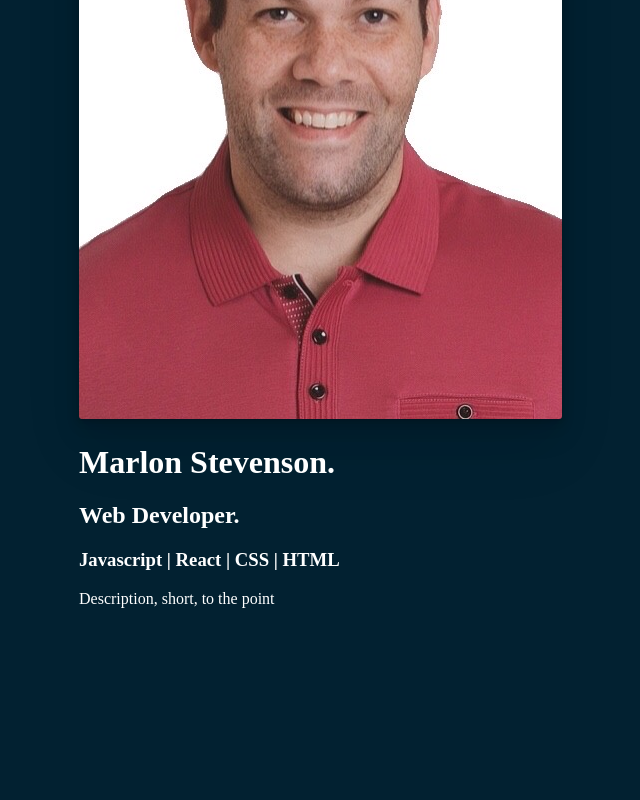
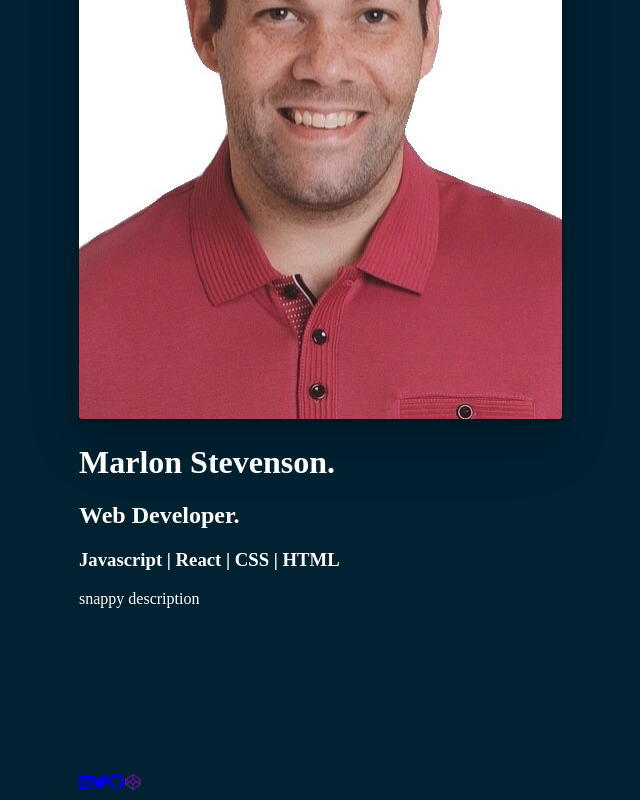
Before and after one commit to marlybone/PortfoliositeV1, a React (Vite) app: page / in a window 1280 px wide. Shown: the part 497-1297 px from the top of the page, without its empty margins (229-869 px from the left). Before the commit the page ends 1271 px from the top, so only its background shows below. Built offline with nearby package versions, Linux system fonts and the light colour scheme.

Commit message:
adding the aside/footer

```diff
--- a/package.json
+++ b/package.json
@@ -12,6 +12,9 @@
   "author": "",
   "license": "ISC",
   "dependencies": {
+    "@fortawesome/fontawesome-free": "^6.3.0",
+    "@fortawesome/free-brands-svg-icons": "^6.3.0",
+    "@fortawesome/react-fontawesome": "^0.2.0",
     "styled-components": "^5.3.6"
   },
   "devDependencies": {
--- a/src/App.jsx
+++ b/src/App.jsx
@@ -1,12 +1,14 @@
 import './App.css'
 import Navbar from './Components/Navbar'
 import Content from './Components/Content'
+import Social from './Components/Social'
 
 export default function App() {
   return (
     <main>
         <Navbar />
-        <Content/>
+        <Content />
+        <Social />
     </main>
 
   );
--- a/src/Components/Content.jsx
+++ b/src/Components/Content.jsx
@@ -64,7 +64,7 @@ const Content = () => {
       <h1>Marlon Stevenson.</h1>
       <h2>Web Developer.</h2>
       <h3>Javascript | React | CSS | HTML </h3>
-      <p>Description, short, to the point</p>
+      <p>snappy description</p>
     </ContentDiv>
   )
 }
--- a/src/Components/Social.jsx
+++ b/src/Components/Social.jsx
@@ -4,9 +4,9 @@ import { FontAwesomeIcon } from '@fortawesome/react-fontawesome'
 import { faGithub , faTwitter , faCodepen , faLinkedin } from '@fortawesome/free-brands-svg-icons'
 
 
-const SideBar = Styled.div`
+const SideBar = Styled.aside`
   @media (max-width: 748px){
-
+   bottom: 0;
  }
 `;
 
@@ -20,10 +20,12 @@ const Social = () => {
 
   return(
     <SideBar>
-      <Links href="https://www.linkedin.com/in/marlon-stevenson-510738109/" target='_blank'></Links>
-      <Links href="https://twitter.com/Maestvenlon" target='_blank'></Links>
-      <Links href="https://github.com/marlybone" target='_blank'></Links>
-      <Links href="" target='_blank'></Links>
+      <Links href="https://www.linkedin.com/in/marlon-stevenson-510738109/" target='_blank'><FontAwesomeIcon icon={faLinkedin} className="fontawesome-icons"/></Links>
+      <Links href="https://twitter.com/Maestvenlon" target='_blank'><FontAwesomeIcon icon={faTwitter} className="fontawesome-icons"/></Links>
+      <Links href="https://github.com/marlybone" target='_blank'><FontAwesomeIcon icon={faGithub} className="fontawesome-icons"/></Links>
+      <Links href="" target='_blank'><FontAwesomeIcon icon={faCodepen} className="fontawesome-icons"/></Links>
     </SideBar>
   )
 }
+
+export default Social
```
Also changed, not shown: 1 other file (tests, documents, lock files or other folders).
